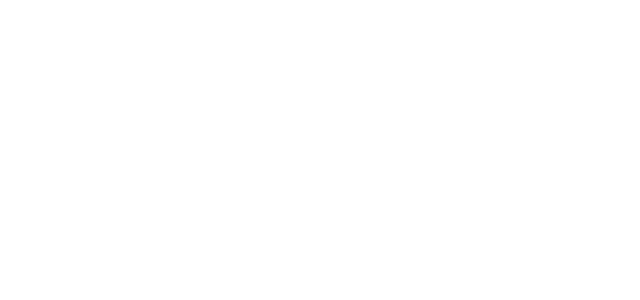
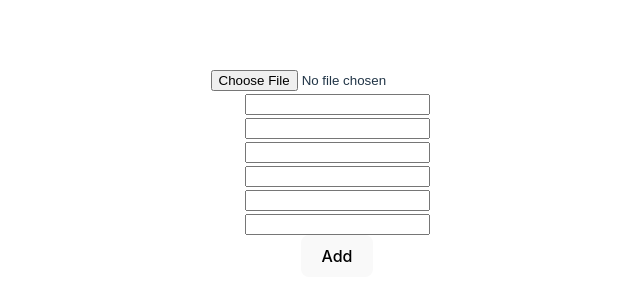
Before and after one commit to RohanGorla/Affiliate_Marketing, a React (Vite) app in the folder merchant/: page / in a window 1280 px wide. Shown: the part 228-528 px from the top of the page, without its empty margins (303-943 px from the left). Built offline with nearby package versions, Linux system fonts and the light colour scheme.

Commit message:
add basic product detail input page

```diff
--- a/merchant/src/App.jsx
+++ b/merchant/src/App.jsx
@@ -1,13 +1,105 @@
-import React, { useState } from 'react'
-import './App.css'
+import React, { useState } from "react";
+import axios from "axios";
+import "./App.css";
 
 function App() {
+  const [file, setFile] = useState("");
+  const [name, setName] = useState("");
+  const [cat, setCat] = useState("");
+  const [company, setCompany] = useState("");
+  const [mrp, setMrp] = useState("");
+  const [price, setPrice] = useState("");
+  const [url, setUrl] = useState("");
+
+  async function addProduct() {
+    let response = await axios.post("http://localhost:8008/addProduct", {
+      fileType: file.type,
+      name: name,
+      cat: cat,
+      company: company,
+      mrp: mrp,
+      price: price,
+      url: url,
+    });
+    console.log(response.data);
+    let res2 = await axios.put(response.data, file, {
+      headers: {
+        "Content-Type": file.type,
+      },
+    });
+  }
 
   return (
-    <>
-
-    </>
-  )
+    <div className="Merchant_Container">
+      <div className="Photo_Input">
+        <input
+          type="file"
+          accept="image/*"
+          required
+          onChange={(e) => {
+            setFile(e.target.files[0]);
+          }}
+        ></input>
+      </div>
+      <div className="Name">
+        <input
+          type="text"
+          value={name}
+          onChange={(e) => {
+            setName(e.target.value);
+          }}
+        ></input>
+      </div>
+      <div className="Category">
+        <input
+          type="text"
+          value={cat}
+          onChange={(e) => {
+            setCat(e.target.value);
+          }}
+        ></input>
+      </div>
+      <div className="Company">
+        <input
+          type="text"
+          value={company}
+          onChange={(e) => {
+            setCompany(e.target.value);
+          }}
+        ></input>
+      </div>
+      <div className="MRP">
+        <input
+          type="text"
+          value={mrp}
+          onChange={(e) => {
+            setMrp(e.target.value);
+          }}
+        ></input>
+      </div>
+      <div className="Price">
+        <input
+          type="text"
+          value={price}
+          onChange={(e) => {
+            setPrice(e.target.value);
+          }}
+        ></input>
+      </div>
+      <div className="URL">
+        <input
+          type="text"
+          value={url}
+          onChange={(e) => {
+            setUrl(e.target.value);
+          }}
+        ></input>
+      </div>
+      <div>
+        <button onClick={addProduct}>Add</button>
+      </div>
+    </div>
+  );
 }
 
-export default App
+export default App;
```
